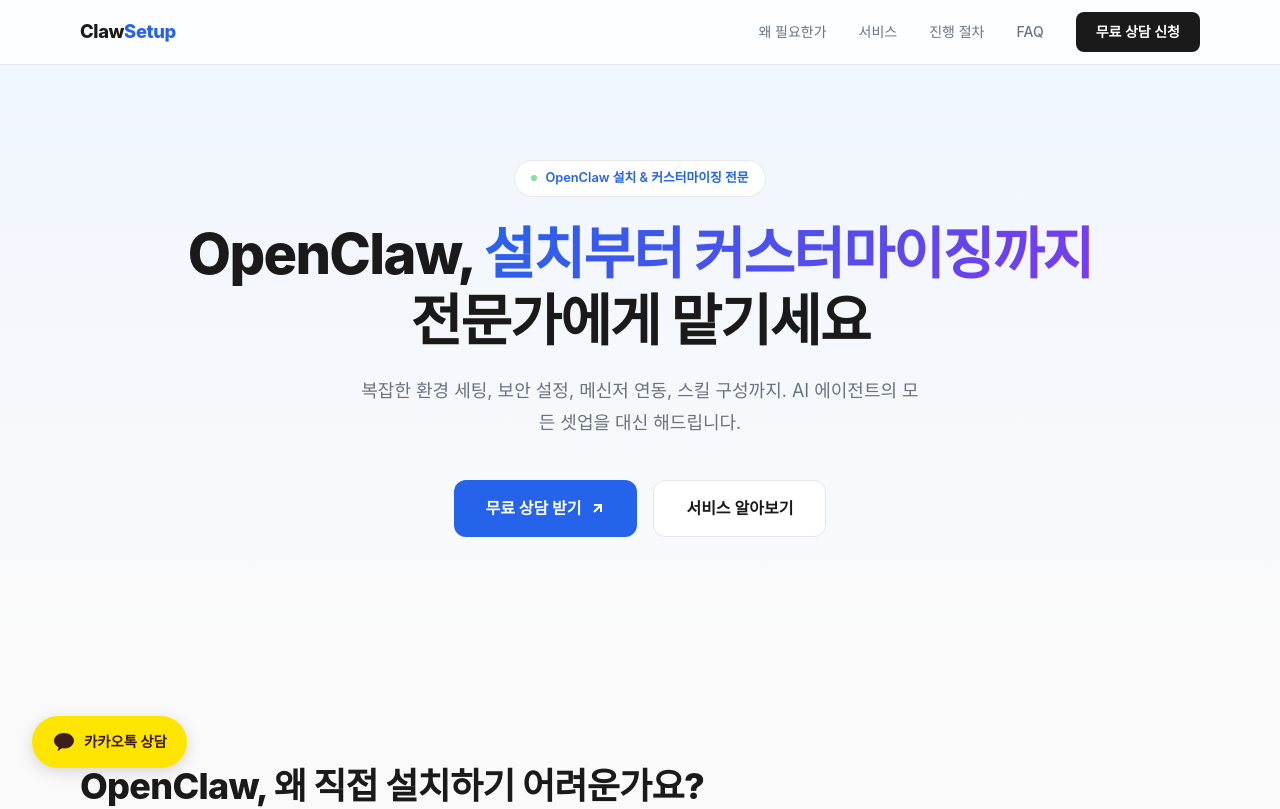
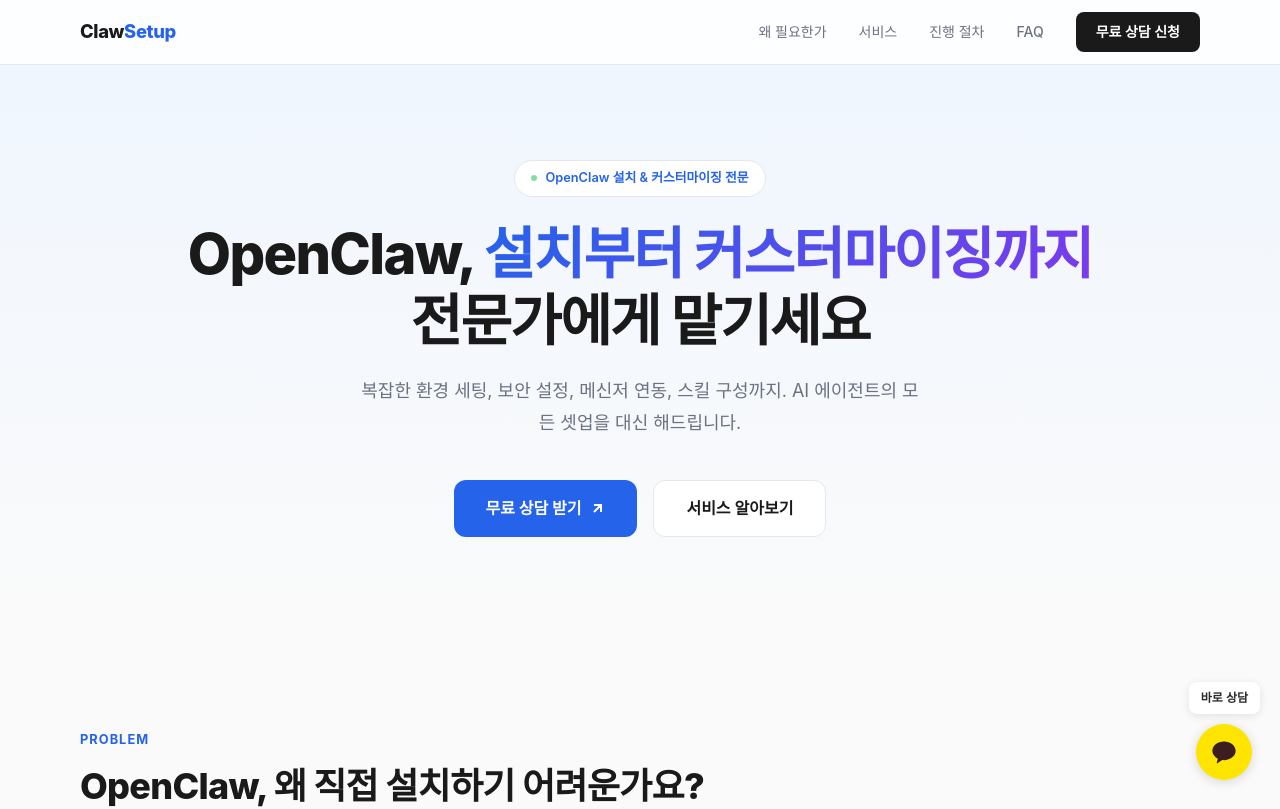
Before and after one commit to bitflowsoft/clawsetup, a Next.js app: page / in a window 1280 px wide. Shown: the top 809 px of the page. Built offline with nearby package versions, Linux system fonts and the light colour scheme; a web font is replaced by a local one.

Commit message:
Match kakao button to newdev-landing design (right bottom, circle)

```diff
--- a/src/app/globals.css
+++ b/src/app/globals.css
@@ -628,32 +628,48 @@
 }
 
 /* Kakao Floating Button */
-.kakao-float {
+.kakao-float-wrap {
   position: fixed;
-  bottom: 2rem;
-  left: 2rem;
+  bottom: 20px;
+  right: 20px;
+  display: flex;
+  flex-direction: column;
+  align-items: center;
+  gap: 10px;
+  z-index: 9999;
+}
+
+.kakao-float-label {
+  font-size: 12px;
+  font-weight: 600;
+  color: #2a2a2a;
+  background: #fff;
+  padding: 6px 12px;
+  border-radius: 8px;
+  box-shadow: 0 2px 8px rgba(0,0,0,0.1);
+  white-space: nowrap;
+}
+
+.kakao-float-btn {
+  width: 56px;
+  height: 56px;
+  border-radius: 50%;
+  background: #FEE500;
   display: flex;
   align-items: center;
-  gap: 0.5rem;
-  background: #FEE500;
-  color: #3C1E1E;
-  padding: 0.875rem 1.25rem;
-  border-radius: 100px;
-  font-weight: 700;
-  font-size: 0.9rem;
+  justify-content: center;
   text-decoration: none;
-  box-shadow: 0 4px 16px rgba(0,0,0,0.15);
-  transition: all 0.2s;
-  z-index: 99;
+  box-shadow: 0 2px 12px rgba(0,0,0,0.15);
+  transition: transform 0.2s;
 }
 
-.kakao-float:hover {
-  transform: translateY(-2px);
-  box-shadow: 0 6px 20px rgba(0,0,0,0.2);
+.kakao-float-btn:hover {
+  transform: scale(1.05);
 }
 
-.kakao-float svg {
-  flex-shrink: 0;
+.kakao-float-btn svg {
+  width: 28px;
+  height: 28px;
 }
 
 /* Responsive */
--- a/src/app/page.tsx
+++ b/src/app/page.tsx
@@ -413,18 +413,20 @@
       </section>
 
       {/* Kakao Floating Button */}
+      <div className="kakao-float-wrap">
+        <span className="kakao-float-label">바로 상담</span>
         <a
           href="http://pf.kakao.com/_gSShX"
           target="_blank"
           rel="noopener noreferrer"
-        className="kakao-float"
+          className="kakao-float-btn"
           aria-label="카카오톡으로 문의하기"
         >
-        <svg width="24" height="24" viewBox="0 0 24 24" fill="#3C1E1E">
-          <path d="M12 3C6.477 3 2 6.463 2 10.691c0 2.727 1.818 5.117 4.545 6.463-.146.527-.94 3.39-.973 3.6 0 0-.02.163.086.225.106.063.23.015.23.015.303-.042 3.514-2.312 4.066-2.705.657.097 1.338.147 2.046.147 5.523 0 10-3.463 10-7.745C22 6.463 17.523 3 12 3z"/>
+          <svg viewBox="0 0 24 24" fill="none">
+            <path d="M12 3C6.48 3 2 6.58 2 11c0 2.83 1.89 5.31 4.72 6.71l-.97 3.59c-.09.32.26.58.54.4l4.2-2.77c.49.05.99.07 1.51.07 5.52 0 10-3.58 10-8s-4.48-8-10-8z" fill="#3C1E1E"/>
           </svg>
-        <span>카카오톡 상담</span>
         </a>
+      </div>
 
       {/* Footer */}
       <footer>
```
Lines whose indentation alone changed are shown as unchanged.
